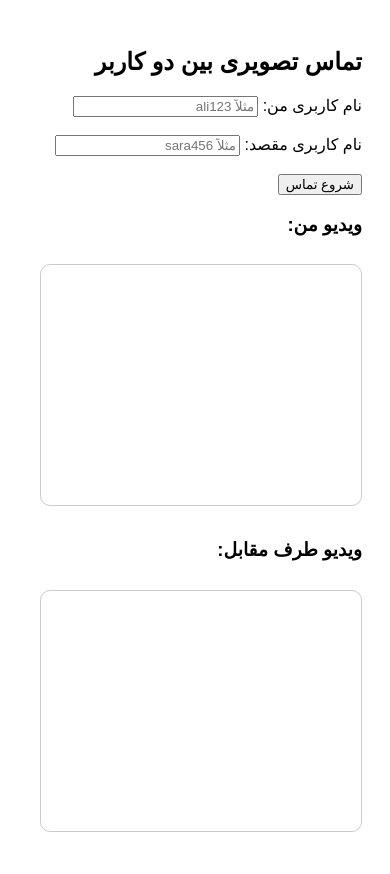
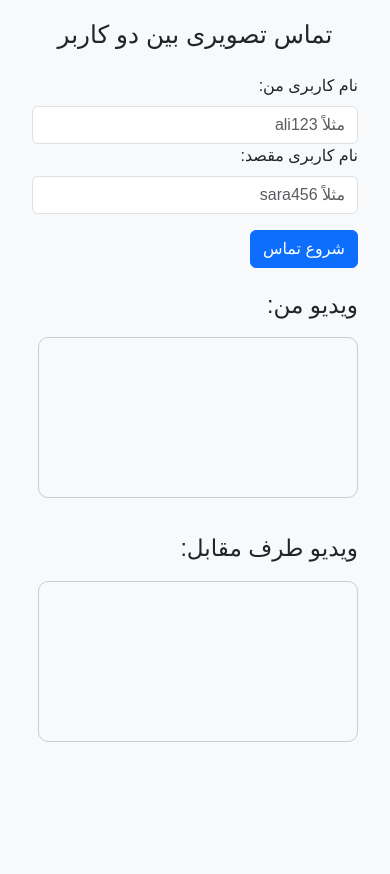
Before and after one commit to 4013amin/VideoMessage, a Django app: page /video-chat/ in a window 390 px wide. After the commit the page ends 742 px from the top, so only its background shows below. Run offline with Django 4.2, Linux system fonts and the light colour scheme; some libraries are stand-ins or nearby versions.

Commit message:
fix a bog

```diff
--- a/VideoChat/websocket/routing.py
+++ b/VideoChat/websocket/routing.py
@@ -1,4 +1,3 @@
-# websochet/routing.py
 from django.urls import re_path
 from . import consumers
 
--- a/VideoChat/websocket/templates/index.html
+++ b/VideoChat/websocket/templates/index.html
@@ -2,38 +2,56 @@
 <html lang="fa">
 <head>
     <meta charset="UTF-8">
+    <meta name="viewport" content="width=device-width, initial-scale=1.0">
     <title>تماس تصویری WebRTC</title>
+    <link href="https://cdn.jsdelivr.net/npm/bootstrap@5.3.0/dist/css/bootstrap.rtl.min.css" rel="stylesheet">
     <style>
         body {
-            font-family: sans-serif;
+            font-family: 'Vazir', sans-serif;
             padding: 20px;
             direction: rtl;
+            background-color: #f8f9fa;
         }
         video {
             border: 1px solid #ccc;
             border-radius: 10px;
             margin: 10px 0;
+            width: 100%;
+            max-width: 320px;
+        }
+        .video-container {
+            margin-bottom: 20px;
         }
     </style>
 </head>
 <body>
-    <h2>تماس تصویری بین دو کاربر</h2>
+<div class="container">
+    <h2 class="text-center mb-4">تماس تصویری بین دو کاربر</h2>
 
-    <label>نام کاربری من:
-        <input id="myUsername" placeholder="مثلاً ali123" />
-    </label><br><br>
+    <div class="row mb-3">
+        <div class="col-md-6">
+            <label for="myUsername" class="form-label">نام کاربری من:</label>
+            <input id="myUsername" class="form-control" placeholder="مثلاً ali123" />
+        </div>
+        <div class="col-md-6">
+            <label for="targetUsername" class="form-label">نام کاربری مقصد:</label>
+            <input id="targetUsername" class="form-control" placeholder="مثلاً sara456" />
+        </div>
+    </div>
 
-    <label>نام کاربری مقصد:
-        <input id="targetUsername" placeholder="مثلاً sara456" />
-    </label><br><br>
+    <button onclick="startCall()" class="btn btn-primary mb-4">شروع تماس</button>
 
-    <button onclick="startCall()">شروع تماس</button>
-
+    <div class="row">
+        <div class="col-md-6 video-container">
             <h3>ویدیو من:</h3>
-    <video id="localVideo" autoplay muted playsinline width="320" height="240"></video>
-
+            <video id="localVideo" autoplay muted playsinline></video>
+        </div>
+        <div class="col-md-6 video-container">
             <h3>ویدیو طرف مقابل:</h3>
-    <video id="remoteVideo" autoplay playsinline width="320" height="240"></video>
+            <video id="remoteVideo" autoplay playsinline></video>
+        </div>
+    </div>
+</div>
 
 <script>
     let localVideo = document.getElementById("localVideo");
@@ -48,9 +66,10 @@
         try {
             localStream = await navigator.mediaDevices.getUserMedia({ video: true, audio: true });
             localVideo.srcObject = localStream;
+            console.log("دسترسی به دوربین و میکروفون برقرار شد.");
         } catch (error) {
             alert("دسترسی به دوربین و میکروفون رد شد!");
-                console.error(error);
+            console.error("خطا در دسترسی به رسانه:", error);
         }
     };
 
@@ -63,7 +82,9 @@
             return;
         }
 
-            socket = new WebSocket(`ws://${window.location.host}/ws/video/${myUsername}/`);
+        console.log(`اتصال WebSocket برای کاربر: ${myUsername}`);
+        const protocol = window.location.protocol === 'https:' ? 'wss' : 'ws';
+        socket = new WebSocket(`${protocol}://${window.location.host}/ws/video/${myUsername}/`);
 
         pc = new RTCPeerConnection({
             iceServers: [{ urls: "stun:stun.l.google.com:19302" }]
@@ -74,6 +95,7 @@
         pc.ontrack = (event) => {
             if (event.streams && event.streams[0]) {
                 remoteVideo.srcObject = event.streams[0];
+                console.log("دریافت استریم ویدیوی طرف مقابل.");
             }
         };
 
@@ -84,11 +106,14 @@
                     target: targetUsername,
                     candidate: event.candidate
                 }));
+                console.log("ارسال کاندیدای ICE:", event.candidate);
             }
         };
 
         socket.onmessage = async (e) => {
             const data = JSON.parse(e.data);
+            console.log("دریافت پیام WebSocket:", data);
+
             if (data.type === "offer") {
                 await pc.setRemoteDescription(new RTCSessionDescription(data.offer));
                 const answer = await pc.createAnswer();
@@ -98,16 +123,20 @@
                     target: targetUsername,
                     answer
                 }));
+                console.log("ارسال پاسخ (answer) برای offer.");
             } else if (data.type === "answer") {
                 await pc.setRemoteDescription(new RTCSessionDescription(data.answer));
+                console.log("دریافت و تنظیم پاسخ (answer).");
             } else if (data.type === "ice") {
                 if (data.candidate) {
                     await pc.addIceCandidate(new RTCIceCandidate(data.candidate));
+                    console.log("اضافه شدن کاندیدای ICE:", data.candidate);
                 }
             }
         };
 
         socket.onopen = async () => {
+            console.log("اتصال WebSocket برقرار شد.");
             const offer = await pc.createOffer();
             await pc.setLocalDescription(offer);
             socket.send(JSON.stringify({
@@ -115,13 +144,19 @@
                 target: targetUsername,
                 offer
             }));
+            console.log("ارسال پیشنهاد (offer).");
         };
 
         socket.onerror = (e) => {
-                console.error("WebSocket Error:", e);
+            console.error("خطا در WebSocket:", e);
             alert("خطا در اتصال به WebSocket.");
+        };
+
+        socket.onclose = () => {
+            console.log("اتصال WebSocket بسته شد.");
         };
     }
 </script>
+<script src="https://cdn.jsdelivr.net/npm/bootstrap@5.3.0/dist/js/bootstrap.bundle.min.js"></script>
 </body>
 </html>
```
Also changed, not shown: VideoChat/VideoChat/asgi.py (+11 -11 lines), VideoChat/VideoChat/settings.py (+21 -36 lines), VideoChat/websocket/consumers.py (+5 -2 lines). Lines whose indentation alone changed are shown as unchanged.
